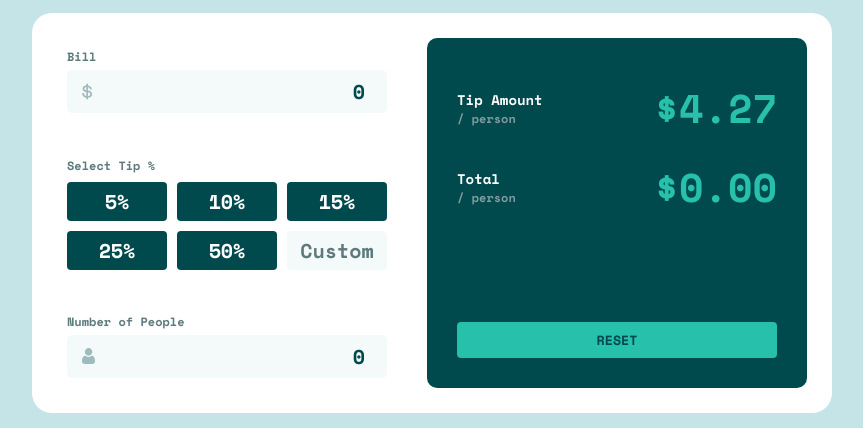
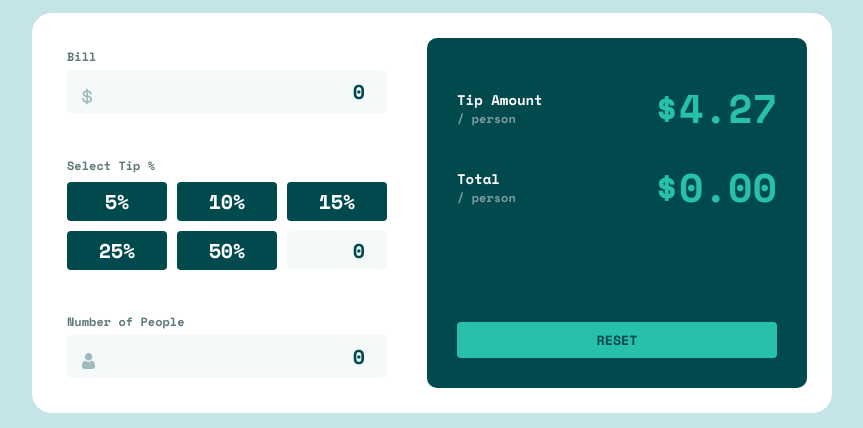
Before and after one commit to cloviswrodrigues/tip_calculator_app_main, a React (Create React App) app in the folder frontend/: page / in a window 1280 px wide. Both pictures are taken after a click on the button "Custom". Shown: the part 195-623 px from the top of the page, without its empty margins (208-1071 px from the left). Built offline with nearby package versions, Linux system fonts and the light colour scheme.

Commit message:
logic select custom tip

```diff
--- a/frontend/src/App.css
+++ b/frontend/src/App.css
@@ -47,6 +47,10 @@ input {
   color: var(--color-dark-grayish-cyan);
 }
 
+.hidden {
+  display: none;
+}
+
 .input {
   width: 100%;
   border: 2px solid var(--color-very-light-grayish-cyan);
@@ -56,7 +60,6 @@ input {
   text-align: right;
   border-radius: .5rem;
   padding: .5rem;
-  margin-top: .5rem;
   outline: none;
   transition: all .5s;
 }
--- a/frontend/src/Calculator.js
+++ b/frontend/src/Calculator.js
@@ -4,13 +4,23 @@ import style from "./Calculator.module.css";
 const Calculator = () => {
   const [bill, setBill] = React.useState(0);
   const [tip, setTip] = React.useState(0);
+  const [customTipActive, setCustomTipActive] = React.useState(false);
   const [person, setPerson] = React.useState(0);
+  const [customTip, setCustomTip] = React.useState(0);
+  const refCustomTip = React.useRef();
 
-  function buttonActive(event) {
+  function selectTip(event) {
     let element = event.target;
     let tip = Number(element.dataset.percent);
     setTip(tip);
+    setCustomTipActive(false);
     console.log("tip: ", tip);
+  }
+
+  function selectTipCustom(event) {
+    console.log("aquiii: ", refCustomTip.current);
+    setCustomTipActive(true);
+    refCustomTip.current.focus();
   }
 
   return (
@@ -38,7 +48,7 @@ const Calculator = () => {
                 tip === 5 ? style.buttonActive : ""
               }`}
               data-percent="5"
-              onClick={buttonActive}
+              onClick={selectTip}
             >
               5%
             </button>
@@ -47,7 +57,7 @@ const Calculator = () => {
                 tip === 10 ? style.buttonActive : ""
               }`}
               data-percent="10"
-              onClick={buttonActive}
+              onClick={selectTip}
             >
               10%
             </button>
@@ -56,7 +66,7 @@ const Calculator = () => {
                 tip === 15 ? style.buttonActive : ""
               }`}
               data-percent="15"
-              onClick={buttonActive}
+              onClick={selectTip}
             >
               15%
             </button>
@@ -65,7 +75,7 @@ const Calculator = () => {
                 tip === 25 ? style.buttonActive : ""
               }`}
               data-percent="25"
-              onClick={buttonActive}
+              onClick={selectTip}
             >
               25%
             </button>
@@ -74,11 +84,27 @@ const Calculator = () => {
                 tip === 50 ? style.buttonActive : ""
               }`}
               data-percent="50"
-              onClick={buttonActive}
+              onClick={selectTip}
             >
               50%
             </button>
-            <button className={style.buttonCustom}>Custom</button>
+            <input
+              type="number"
+              name=""
+              id="customtip"
+              className={`input ${customTipActive ? "" : "hidden"}`}
+              value={customTip}
+              onChange={(event) => setCustomTip(event.target.value)}
+              ref={refCustomTip}
+            />
+            <button
+              className={`${style.buttonCustom} ${
+                customTipActive ? "hidden" : ""
+              }`}
+              onClick={selectTipCustom}
+            >
+              Custom
+            </button>
           </div>
         </div>
         <div className={style.numberPerson}>
--- a/frontend/src/Calculator.module.css
+++ b/frontend/src/Calculator.module.css
@@ -16,9 +16,14 @@
     padding: 1rem;
 }
 
+.values .bill label {
+    display: inline-block;
+    margin-bottom: .5rem;
+}
+
 .tip .buttons {
     display: grid;
-    grid-template: repeat(2, 1fr) / repeat(3, 1fr);
+    grid-template: repeat(2, 39px) / repeat(3, 1fr);
     gap: 1rem;
     margin-top: .8rem;
 
@@ -61,6 +66,11 @@
     font-family: var(--font-1);
     font-size: 1.2rem;
     color: var(--color-red);
+}
+
+.numberPerson label {
+    display: inline-block;
+    margin-bottom: .5rem;
 }
 
 .result {
```
